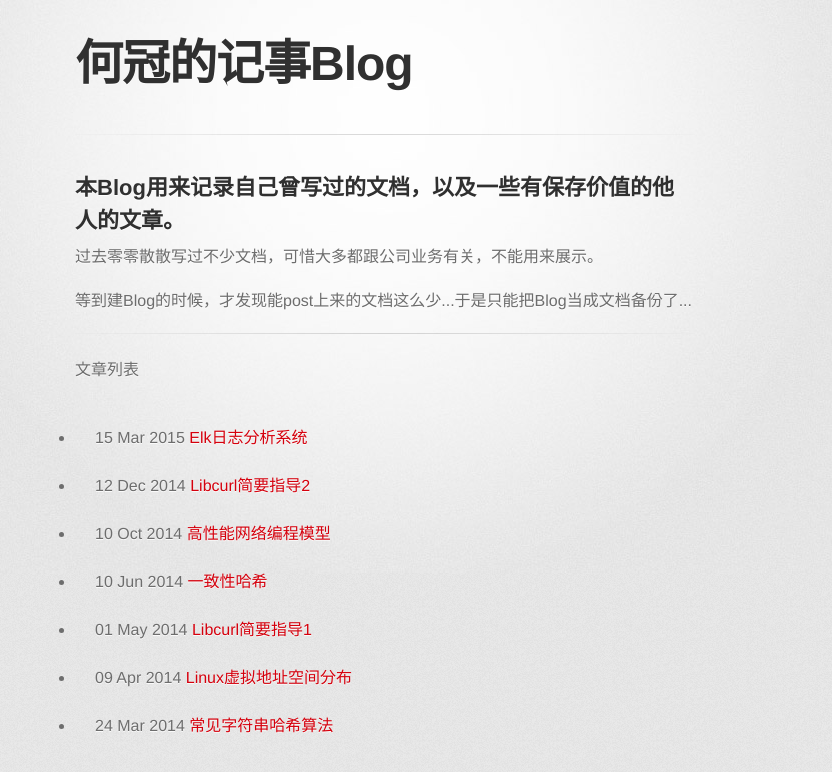
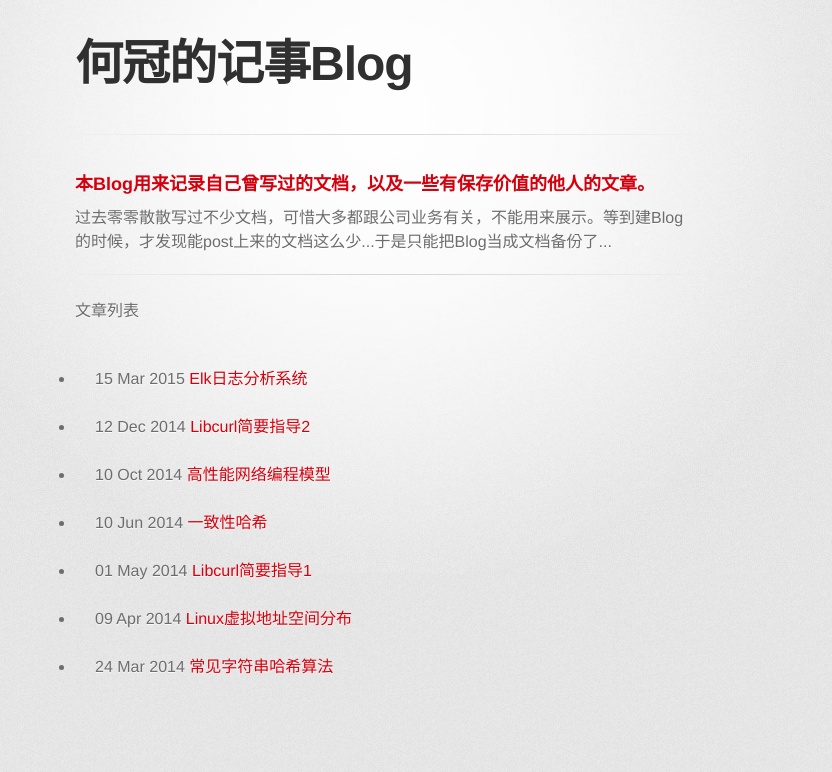
Before and after one commit to Gwan-He/Gwan-He.github.io, a Jekyll site: the page built from index.html, in a window 1280 px wide. Shown: the top 772 px of the page, without its empty margins (255-1087 px from the left). Built offline with Jekyll 4.4.1, drawn with Linux system fonts in a browser that asks for light colours; some web fonts are replaced.

```diff
--- a/index.html
+++ b/index.html
@@ -2,9 +2,8 @@
 layout: default
 title: 何冠的记事Blog
 ---
-<h2>本Blog用来记录自己曾写过的文档，以及一些有保存价值的他人的文章。</h2>
-<p>过去零零散散写过不少文档，可惜大多都跟公司业务有关，不能用来展示。</p>
-<p>等到建Blog的时候，才发现能post上来的文档这么少...于是只能把Blog当成文档备份了...</p>
+<h3>本Blog用来记录自己曾写过的文档，以及一些有保存价值的他人的文章。</h3>
+<p>过去零零散散写过不少文档，可惜大多都跟公司业务有关，不能用来展示。等到建Blog的时候，才发现能post上来的文档这么少...于是只能把Blog当成文档备份了...</p>
 <hr>
 
 <p>文章列表</p>
```
